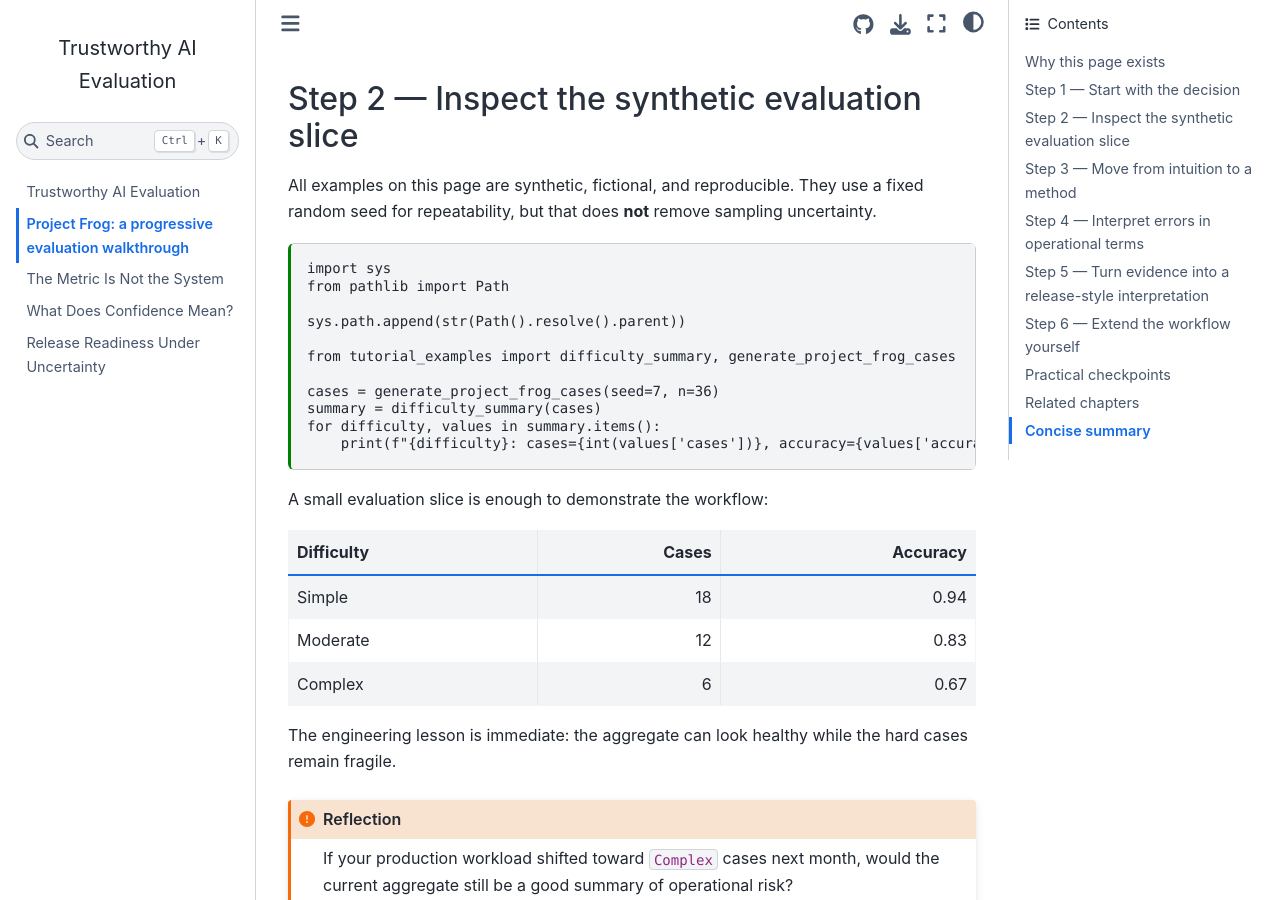
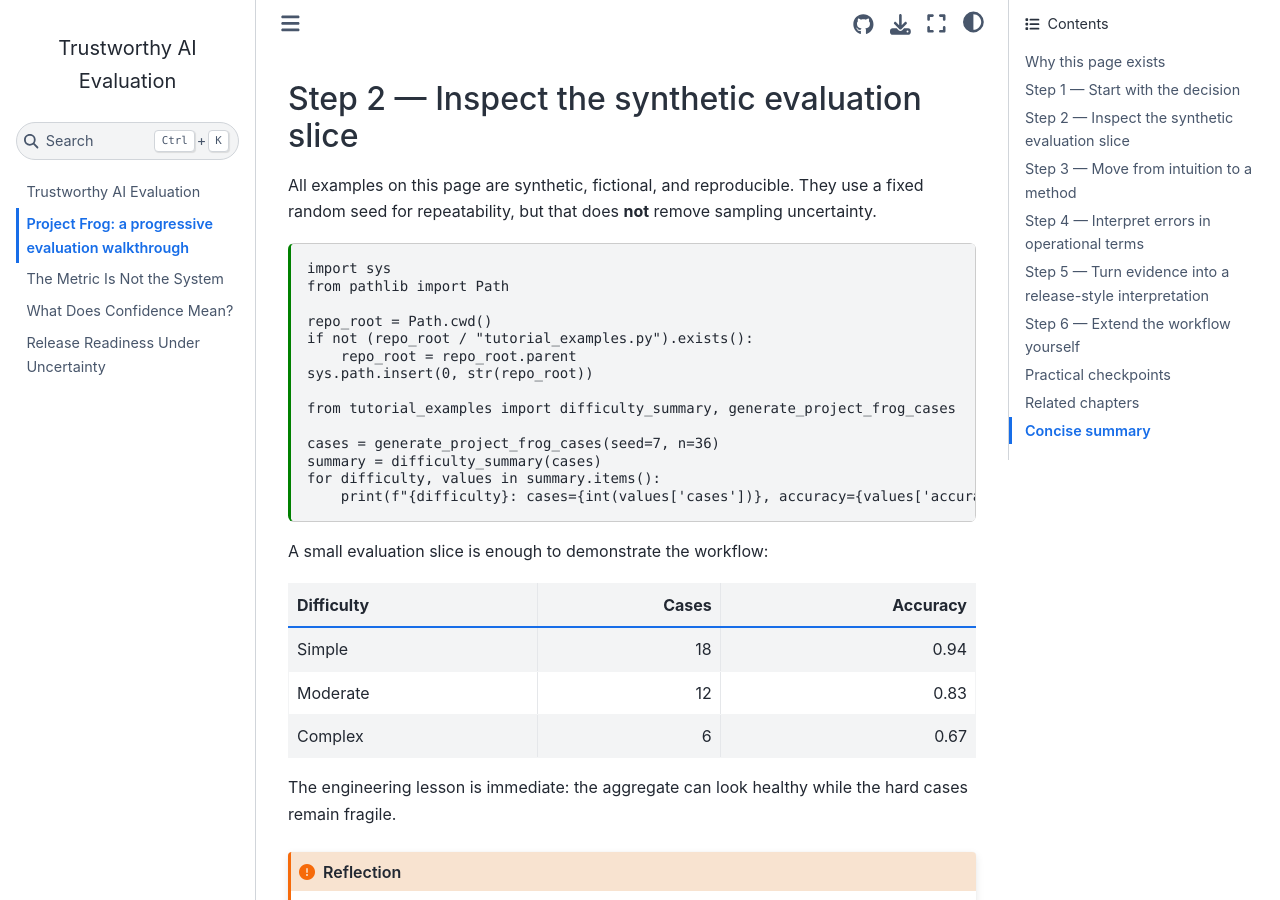
Before and after one commit to dermot-r-cochran/applied-statistics-for-AI-engineers, a Jupyter Book: the page built from tutorials/project-frog-progressive-evaluation.md, in a window 1280 px wide and 900 px high, scrolled down 1336 px. Built offline with Jupyter Book 1.0.4 settings and Sphinx 7.4.7 and the Sphinx Book theme 1.1.4, drawn with Linux system fonts in a browser that asks for light colours.

Commit message:
Harden tutorial build instructions
Co-authored-by: dermot-r-cochran <56913671+dermot-r-cochran@users.noreply.github.com>

```diff
--- a/tutorials/project-frog-progressive-evaluation.md
+++ b/tutorials/project-frog-progressive-evaluation.md
@@ -59,7 +59,10 @@ All examples on this page are synthetic, fictional, and reproducible. They use a
 import sys
 from pathlib import Path
 
-sys.path.append(str(Path().resolve().parent))
+repo_root = Path.cwd()
+if not (repo_root / "tutorial_examples.py").exists():
+    repo_root = repo_root.parent
+sys.path.insert(0, str(repo_root))
 
 from tutorial_examples import difficulty_summary, generate_project_frog_cases
 
```
Also changed, not shown: README.md (+1 -1 lines).
